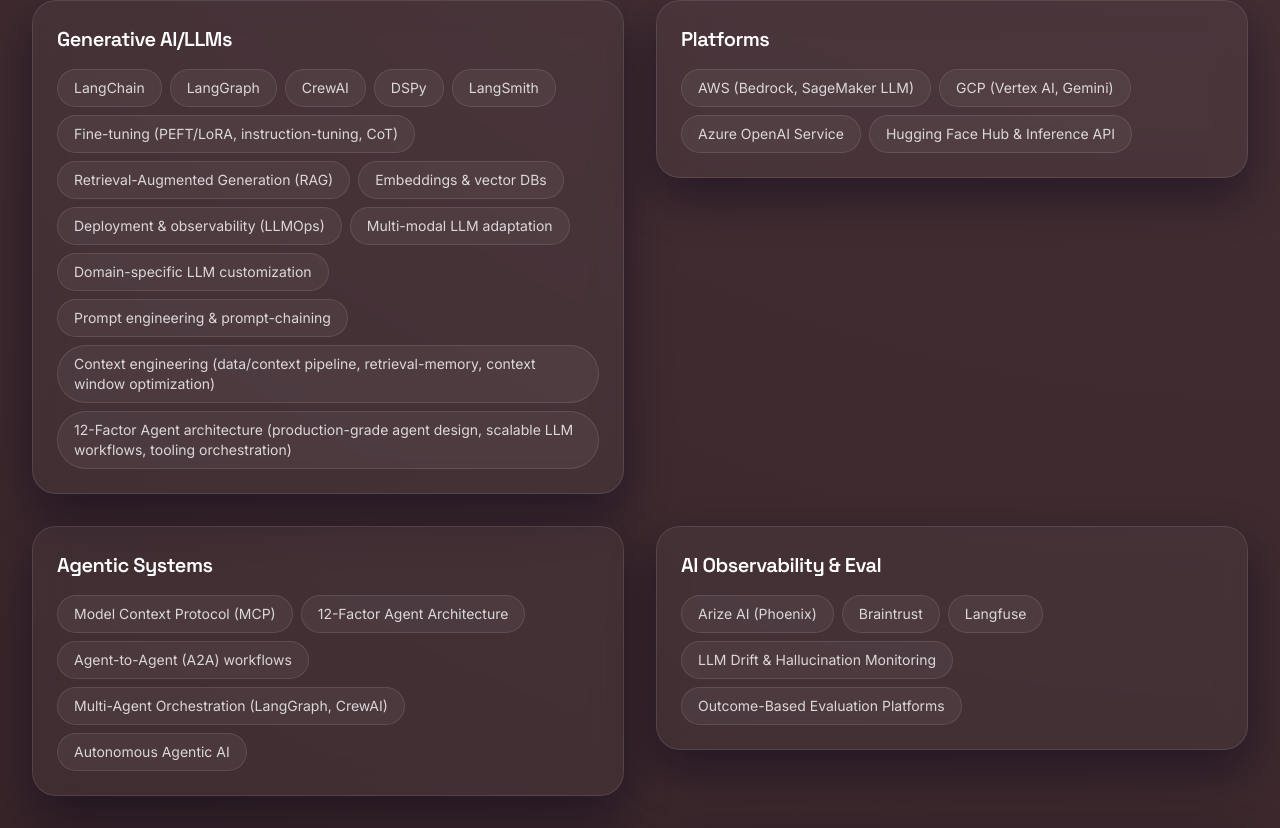
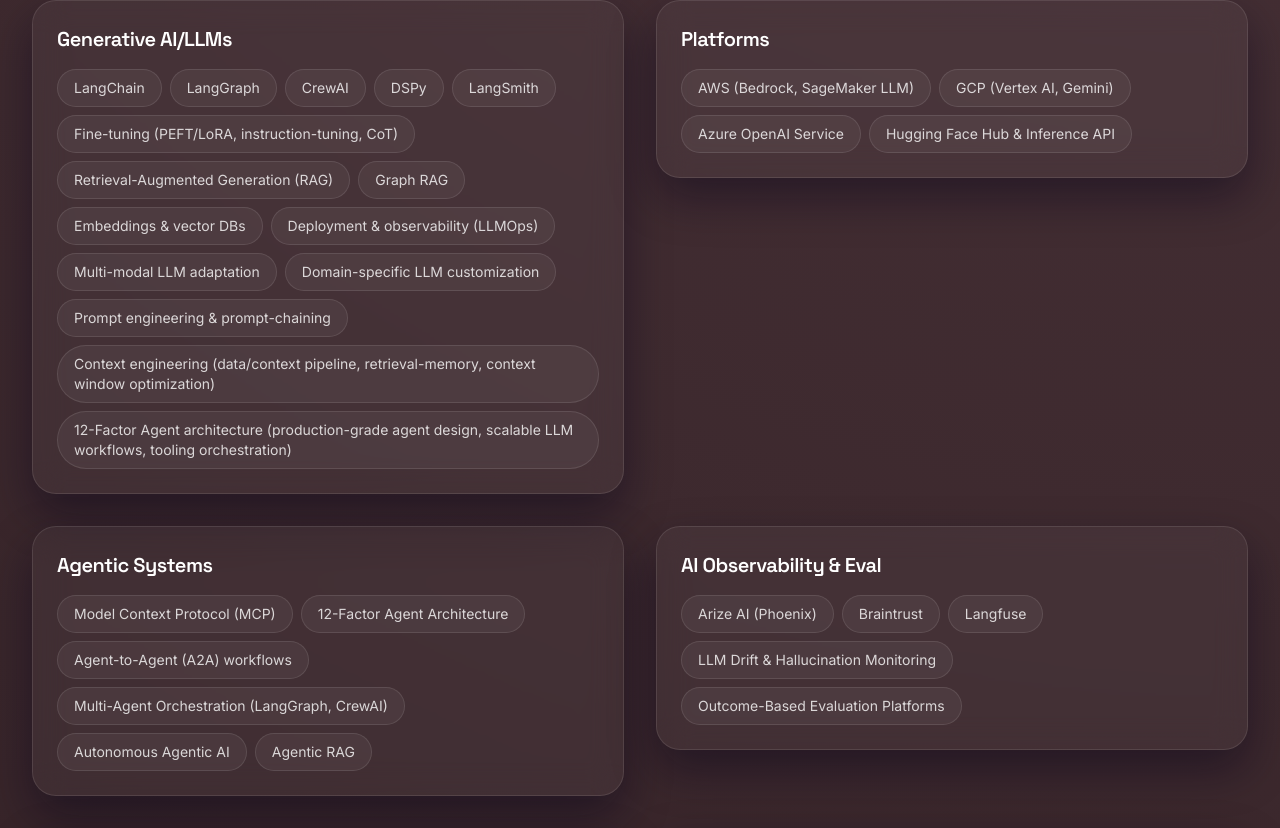
Before and after one commit to gillella/gillella.github.io, a Next.js app: page / in a window 1280 px wide. Shown: the part 1083-1911 px from the top of the page. Built offline with nearby package versions, Linux system fonts and the light colour scheme.

Commit message:
feat: add agentic and graph rag skills

```diff
--- a/src/data/profile.ts
+++ b/src/data/profile.ts
@@ -163,6 +163,7 @@
     'LangSmith',
     'Fine-tuning (PEFT/LoRA, instruction-tuning, CoT)',
     'Retrieval-Augmented Generation (RAG)',
+    'Graph RAG',
     'Embeddings & vector DBs',
     'Deployment & observability (LLMOps)',
     'Multi-modal LLM adaptation',
@@ -183,6 +184,7 @@
     'Agent-to-Agent (A2A) workflows',
     'Multi-Agent Orchestration (LangGraph, CrewAI)',
     'Autonomous Agentic AI',
+    'Agentic RAG',
   ],
   'AI Observability & Eval': [
     'Arize AI (Phoenix)',
@@ -197,6 +199,7 @@
     'Pinecone',
     'Milvus',
     'Retrieval-Augmented Generation (RAG)',
+    'Graph RAG',
     'Embeddings & Vector Search Pipelines',
   ],
   'Data Platforms': [
```
